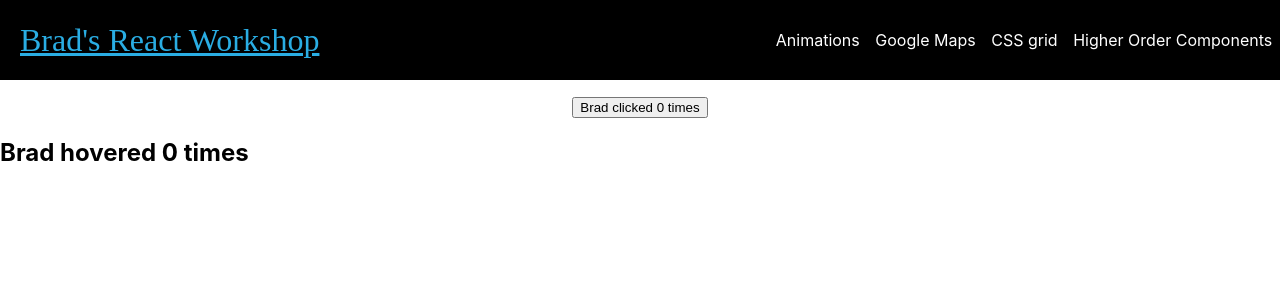
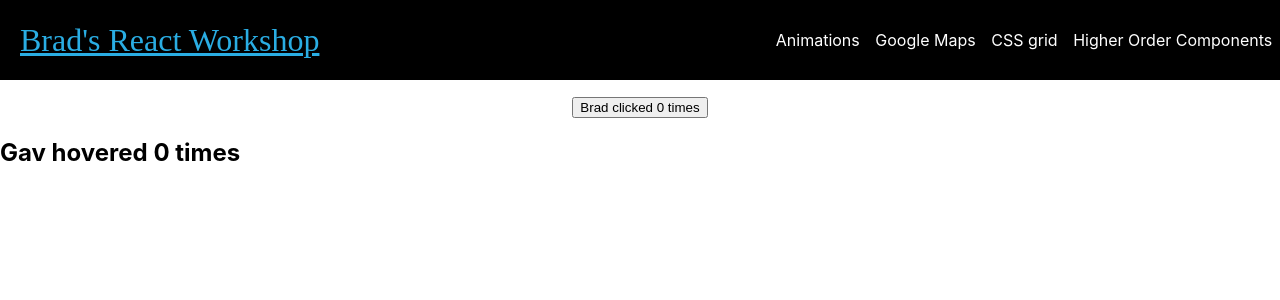
Before and after one commit to newcasio/brads-playground, a React (Create React App) app: page /hoc in a window 1280 px wide. Shown: the top 300 px of the page. Built offline with nearby package versions, Linux system fonts and the light colour scheme; no server answers; a web font is replaced by a local one; what react-google-maps would draw is missing.

Commit message:
hoc - passing props and parameters
passing props with original component,  parameters in HOC functions

```diff
--- a/src/components/Hoc/ClickCounter.jsx
+++ b/src/components/Hoc/ClickCounter.jsx
@@ -5,15 +5,15 @@ import "./hoc.css";
 
 class ClickCounter extends Component {
   render() {
-    const { counter, currentCount } = this.props;
+    const { name, counter, currentCount } = this.props;
     return (
       <div className="click__button">
         <button onClick={counter}>
-          {this.props.name} clicked {currentCount} times
+          {name} clicked {currentCount} times
         </button>
       </div>
     );
   }
 }
 
-export default UpdatedComponent(ClickCounter);
+export default UpdatedComponent(ClickCounter, 1);
--- a/src/components/Hoc/Hoc.jsx
+++ b/src/components/Hoc/Hoc.jsx
@@ -9,8 +9,8 @@ class Hoc extends Component {
   render() {
     return (
       <div>
-        <ClickCounter />
-        <HoverCounter />
+        <ClickCounter name="Brad" />
+        <HoverCounter name="Gav" />
       </div>
     );
   }
--- a/src/components/Hoc/HoverCounter.jsx
+++ b/src/components/Hoc/HoverCounter.jsx
@@ -13,4 +13,4 @@ class HoverCounter extends Component {
   }
 }
 
-export default UpdatedComponent(HoverCounter);
+export default UpdatedComponent(HoverCounter, 5);
--- a/src/components/Hoc/withCounter.js
+++ b/src/components/Hoc/withCounter.js
@@ -2,7 +2,7 @@
 
 import React, { Component } from "react";
 
-const UpdatedComponent = OriginalComponent => {
+const UpdatedComponent = (OriginalComponent, incrementBy) => {
   class NewComponent extends Component {
     constructor(props) {
       super(props);
@@ -13,15 +13,16 @@ const UpdatedComponent = OriginalComponent => {
     }
     incrementCount = () => {
       this.setState(prevState => {
-        return { count: prevState.count + 1 };
+        return { count: prevState.count + incrementBy };
       });
     };
     render() {
       return (
         <OriginalComponent
-          name="Brad"
           counter={this.incrementCount}
           currentCount={this.state.count}
+          {...this.props}
+          //name = {this.props.name}
         />
       );
     }
```
Also changed, not shown: src/components/Hoc/notes.md (+24 -0 lines).
